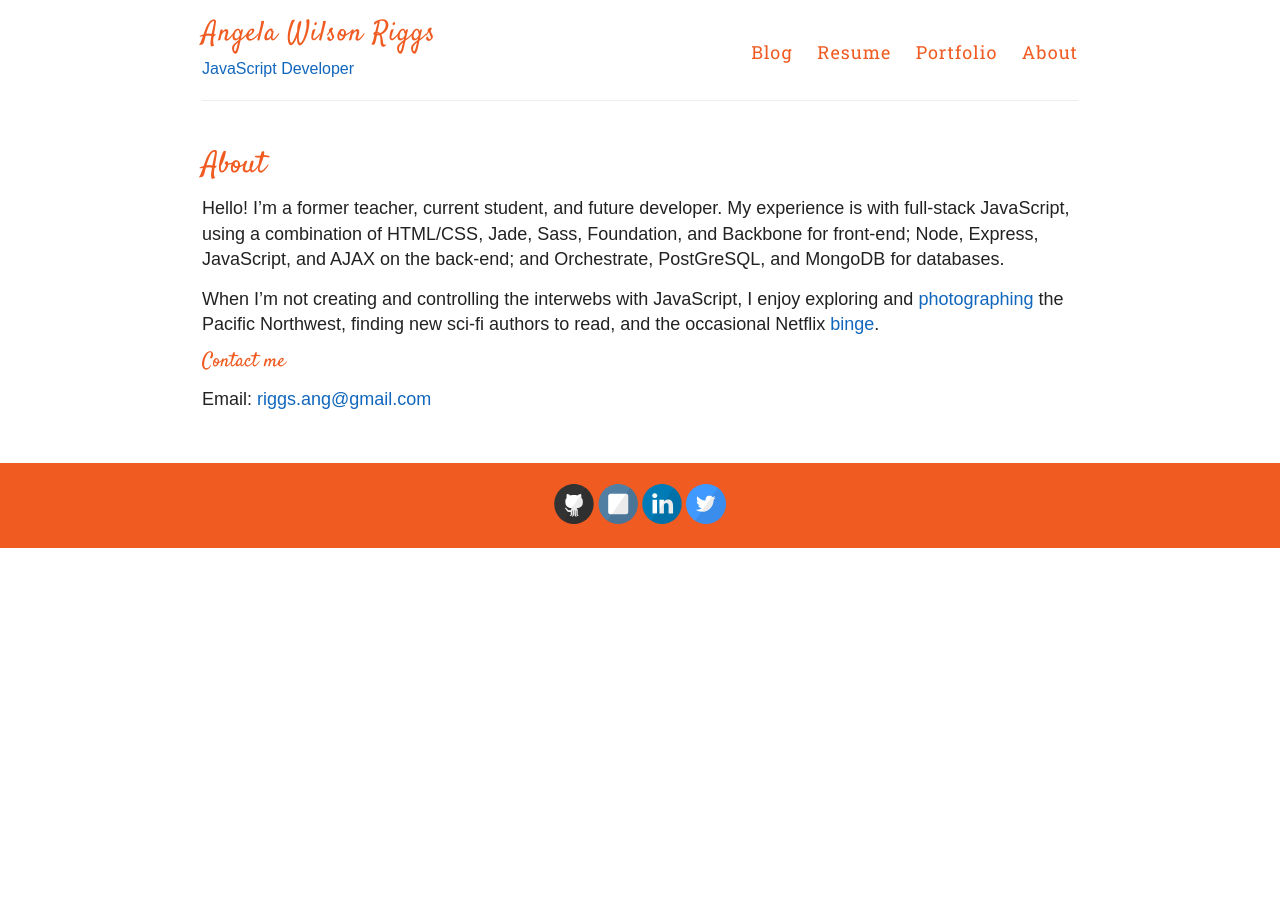
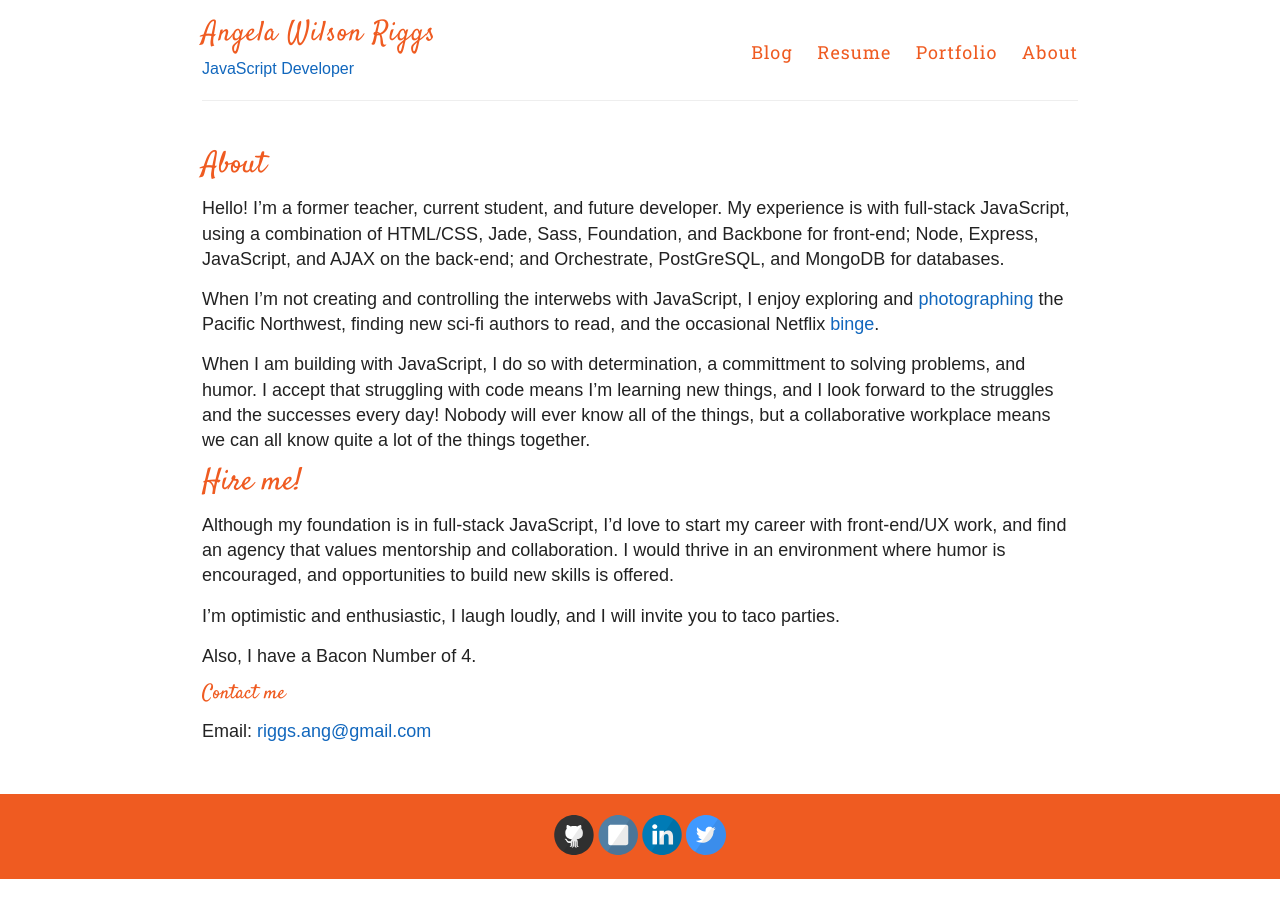
Before and after one commit to angelariggs/angelariggs.github.io, a Jekyll site: the page built from about.md, in a window 1280 px wide. Built offline with Jekyll 4.4.1, drawn with Linux system fonts in a browser that asks for light colours; some web fonts are replaced; Markdown is read by kramdown in place of the engine named in the settings.

Commit message:
updated copy for about page

```diff
--- a/about.md
+++ b/about.md
@@ -8,6 +8,17 @@ Hello! I'm a former teacher, current student, and future developer. My experienc
 
 When I'm not creating and controlling the interwebs with JavaScript, I enjoy exploring and [photographing](https://angelariggs.exposure.co/) the Pacific Northwest, finding new sci-fi authors to read, and the occasional Netflix [binge](https://en.wikipedia.org/wiki/Battlestar_Galactica_(2004_TV_series)).
 
+When I am building with JavaScript, I do so with determination, a committment to solving problems, and humor. I accept that struggling with code means I'm learning new things, and I look forward to the struggles and the successes every day! Nobody will ever know all of the things, but a collaborative workplace means we can all know quite a lot of the things together.
+
+
+# Hire me!
+
+Although my foundation is in full-stack JavaScript, I'd love to start my career with front-end/UX work, and find an agency that values mentorship and collaboration. I would thrive in an environment where humor is encouraged, and opportunities to build new skills is offered.
+
+I'm optimistic and enthusiastic, I laugh loudly, and I will invite you to taco parties.
+
+Also, I have a Bacon Number of 4.
+
 ### Contact me
 
 Email: [riggs.ang@gmail.com](mailto:riggs.ang@gmail.com)
```
Also changed, not shown: 1 other file.
